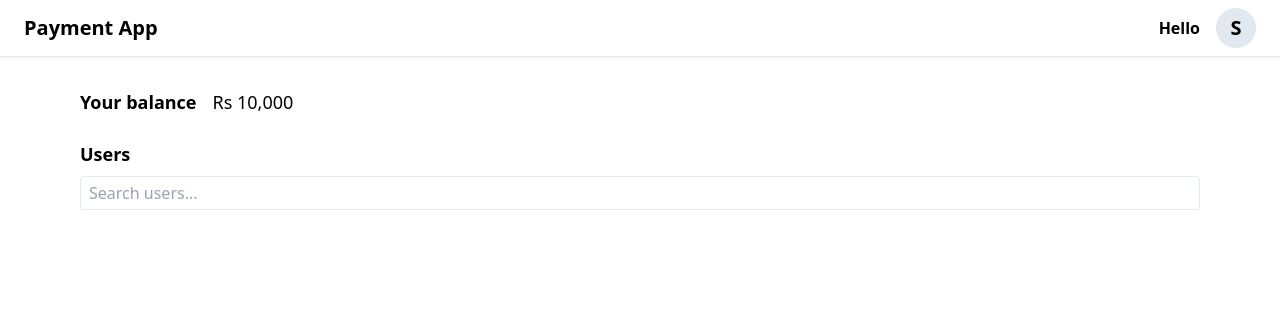
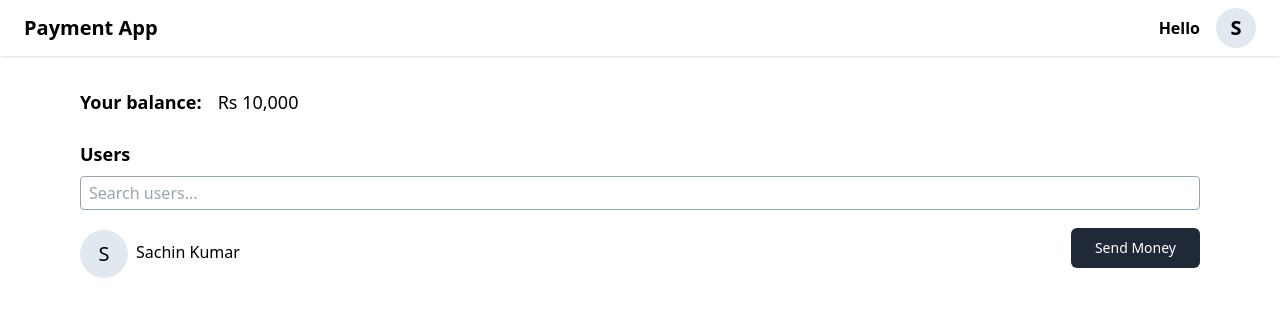
Before and after one commit to sachinDev07/WalletPay-Mern, a React (Vite) app in the folder frontend/: page /dashboard in a window 1280 px wide. Shown: the top 316 px of the page. Built offline with nearby package versions, Linux system fonts and the light colour scheme.

Commit message:
Added Users component and some changes for routing

```diff
--- a/frontend/src/components/Balance.tsx
+++ b/frontend/src/components/Balance.tsx
@@ -1,7 +1,7 @@
 const Balance = ({ value }: { value: number }) => {
   return (
     <div className="flex">
-      <div className="font-bold text-lg">Your balance</div>
+      <div className="font-bold text-lg">Your balance:</div>
       <div className="font-medium ml-4 text-lg">
         Rs {value.toLocaleString()}
       </div>
--- /dev/null
+++ b/frontend/src/components/User.tsx
@@ -0,0 +1,34 @@
+import Button from "./Button";
+
+const User = ({
+  firstChar,
+  firstName,
+  lastName,
+}: {
+  firstChar: string;
+  firstName: string;
+  lastName: string;
+}) => {
+  return (
+    <div className="flex justify-between mt-4">
+      <div className="flex">
+        <div className="rounded-full h-12 w-12 bg-slate-200 flex justify-center mt-1 mr-2">
+          <div className="flex flex-col justify-center h-full text-xl">
+            {firstChar}
+          </div>
+        </div>
+        <div className="flex flex-col justify-center h-ful">
+          <div>
+            {firstName} {lastName}
+          </div>
+        </div>
+      </div>
+
+      <div className="flex flex-col justify-center h-ful">
+        <Button label={"Send Money"} />
+      </div>
+    </div>
+  );
+};
+
+export default User;
--- a/frontend/src/components/Users.tsx
+++ b/frontend/src/components/Users.tsx
@@ -1,3 +1,5 @@
+import User from "./User";
+
 export const Users = () => {
   return (
     <>
@@ -6,8 +8,11 @@ export const Users = () => {
         <input
           type="text"
           placeholder="Search users..."
-          className="w-full px-2 py-1 border rounded border-slate-200"
+          className="w-full px-2 py-1 border rounded border-slate-400"
         ></input>
+      </div>
+      <div>
+        <User firstChar={"S"} firstName={"Sachin"} lastName={"Kumar"} />
       </div>
     </>
   );
--- a/frontend/src/main.tsx
+++ b/frontend/src/main.tsx
@@ -8,14 +8,13 @@ import SignIn from "./pages/SignIn";
 import Dashboard from "./pages/Dashboard";
 import SendMoney from "./pages/SendMoney";
 
-
 const router = createBrowserRouter([
   {
     path: "/",
     element: <App />,
     children: [
       {
-        path: "/signup",
+        path: "/",
         element: <SignUp />,
       },
       {
--- a/frontend/src/pages/SignIn.tsx
+++ b/frontend/src/pages/SignIn.tsx
@@ -6,7 +6,7 @@ import SubHeading from "../components/SubHeading";
 
 const SignIn = () => {
   return (
-    <div className="bg-slate-300 h-screen flex justify-center">
+    <div className="bg-slate-300 h-[92vh] flex justify-center">
       <div className="flex flex-col justify-center">
         <div className="rounded-lg bg-white w-80 p-2 h-max px-4">
           <Heading label={"Sign In"} />
@@ -19,7 +19,7 @@ const SignIn = () => {
           <BottomWarning
             label={"Don't have an account?"}
             bottomText={"Sign up"}
-            to={"/signup"}
+            to={"/"}
           />
         </div>
       </div>
--- a/frontend/src/pages/SignUp.tsx
+++ b/frontend/src/pages/SignUp.tsx
@@ -6,7 +6,7 @@ import SubHeading from "../components/SubHeading";
 
 const SignUp = () => {
   return (
-    <div className="bg-slate-300 h-screen flex justify-center">
+    <div className="bg-slate-300 h-[92vh] flex justify-center">
       <div className="flex flex-col justify-center">
         <div className="rounded-lg bg-white w-80 p-2 h-max px-4">
           <Heading label={"Sign Up"} />
```
